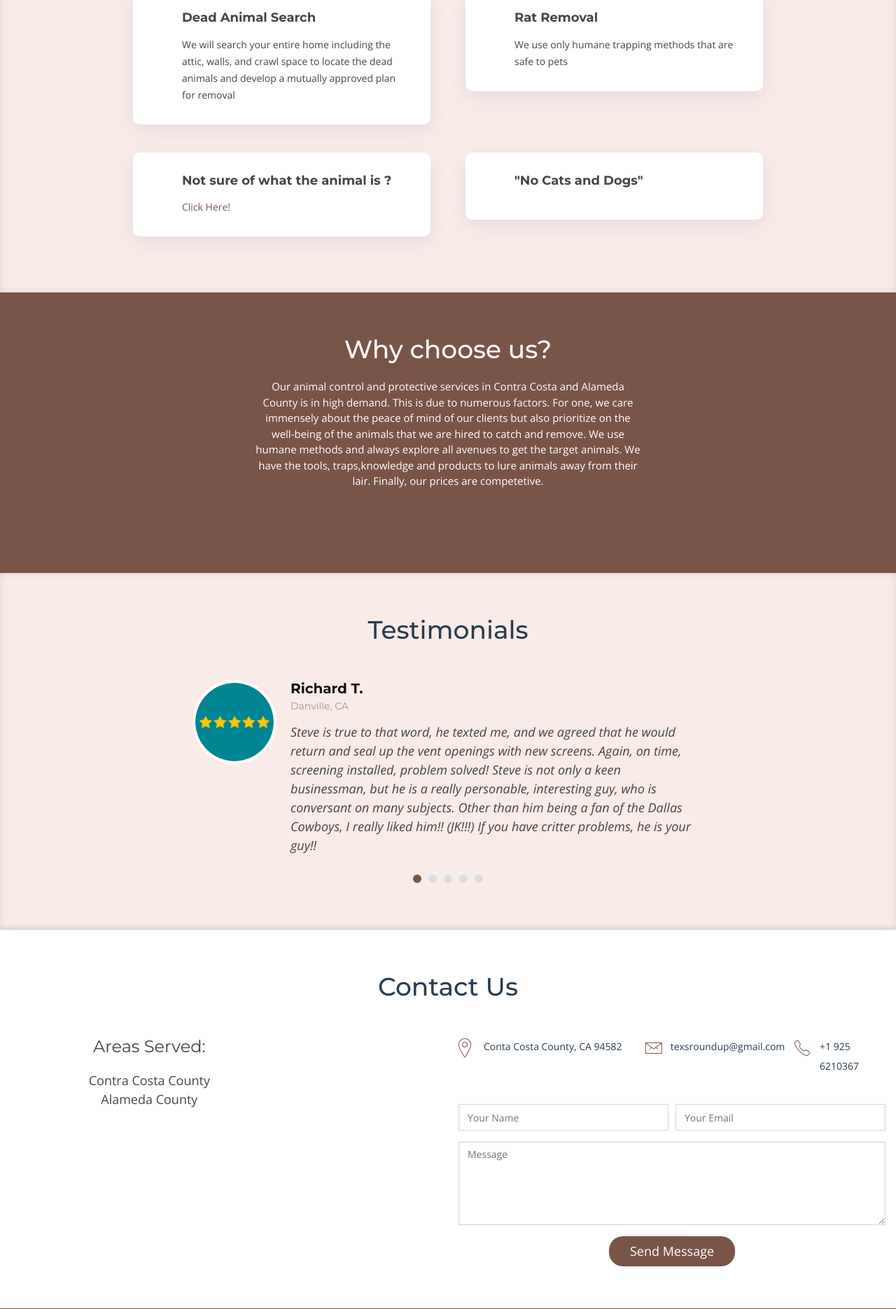
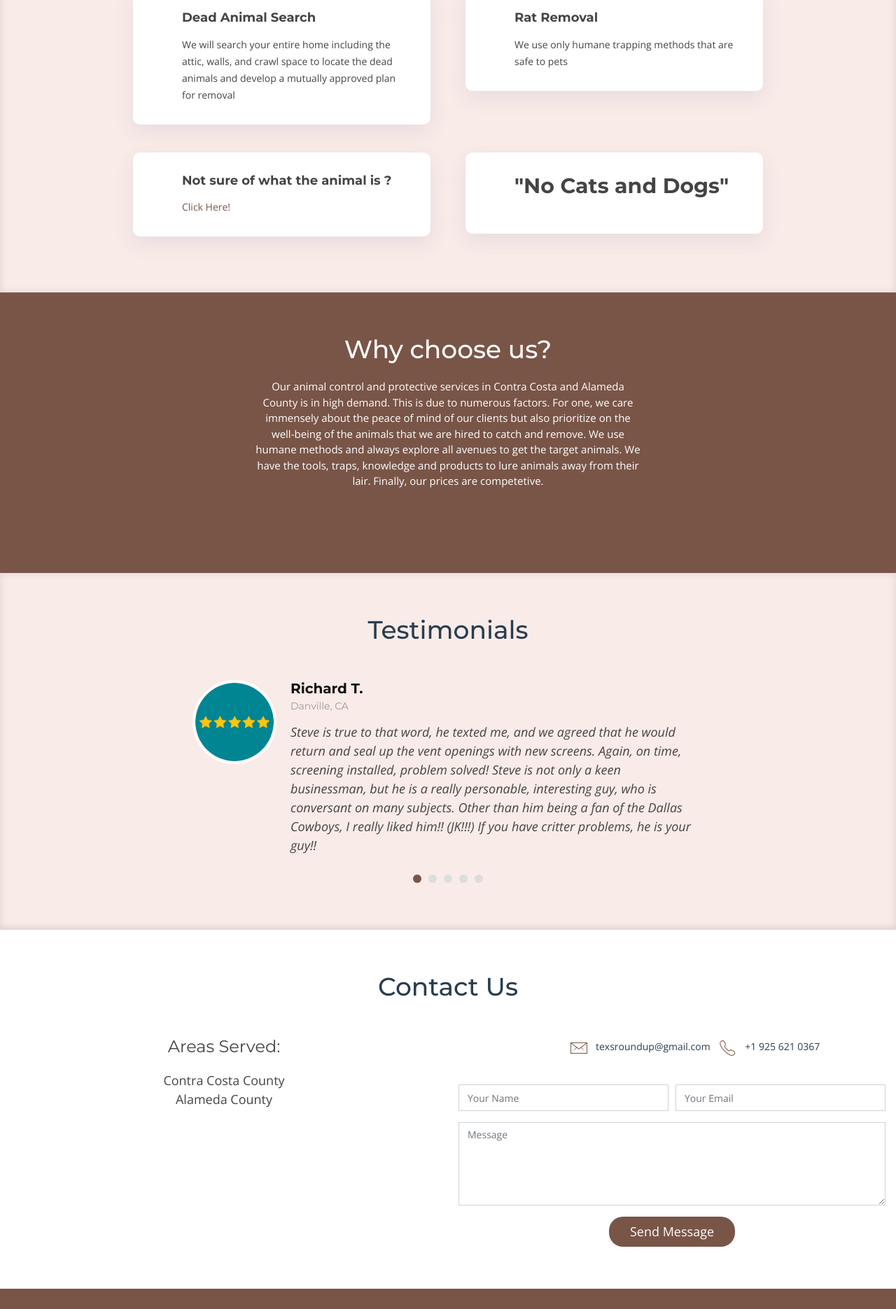
Before and after one commit to Pratistha98/Steve1, a PHP site: page /index.html in a window 1280 px wide. Shown: the part 2190-4061 px from the top of the page at 70% size. Run offline with PHP 8.4, Linux system fonts and the light colour scheme; some web fonts are replaced.

Commit message:
Dot nav and address reoval

```diff
--- a/css/style.css
+++ b/css/style.css
@@ -696,7 +696,11 @@ body {
     margin-bottom: 15px;
     font-size: 18px;
   }
-
+#Dogs{
+    margin-left: 40px;
+    font-weight: 700;
+    font-size: 30px;
+  }
   #services .title a {
     color: #111;
   }
--- a/index.html
+++ b/index.html
@@ -200,7 +200,7 @@
           <div class="col-md-6 col-lg-5 wow bounceInUp" data-wow-delay="0.1s" data-wow-duration="1.4s">
             <div class="box">
               <!-- <div class="icon"><i class="ion-ios-speedometer-outline" style="color:#41cf2e;"></i></div> -->
-              <h4 class="title"> "No Cats and Dogs" </a></h4>
+              <h4 id ="Dogs"> "No Cats and Dogs" </a></h4>
             </div>
           </div>
 
@@ -235,7 +235,7 @@
           <p>Our animal control and protective services in Contra Costa and Alameda County is in high demand. This is due to numerous factors.
                For one, we care immensely about the peace of mind of our clients but also prioritize on the
                 well-being of the animals that we are hired to catch and remove. We use humane methods and always
-                explore all avenues to get the target animals. We have the tools, traps,knowledge and products
+                explore all avenues to get the target animals. We have the tools, traps, knowledge and products
                 to lure animals away from their lair. Finally, our prices are competetive.</p>
         </header>
 
@@ -540,7 +540,7 @@
             <!-- <div class="map mb-4 mb-lg-0" > -->
                <!-- frameborder="0" style="border:0; width: 100%; height: 312px;" allowfullscreen -->
                <div class="row">
-                <div class="col-md-8">
+                <div class="col-md-12">
                 <h4 style="text-align:center;"> Areas Served:</h4>
                <p style="text-align:center;">
                  Contra Costa County  </br>
@@ -552,17 +552,16 @@
 
           <div class="col-lg-6">
             <div class="row">
-              <div class="col-md-5 info">
-                <i class="ion-ios-location-outline"></i>
-                <p>Conta Costa County, CA 94582</p>
+              <div class="col-md-3 info">
+
               </div>
               <div class="col-md-4 info">
                 <i class="ion-ios-email-outline"></i>
                 <p>texsroundup@gmail.com</p>
               </div>
-              <div class="col-md-3 info">
+              <div class="col-md-4 info">
                 <a href = "tel:9256210367"> <i class="ion-ios-telephone-outline"></i> </a>
-                <p>+1 925 6210367</p>
+                <p>+1 925 621 0367</p>
               </div>
             </div>
 
@@ -605,9 +604,9 @@
           <div class="col-lg-4 col-md-6 footer-links">
             <h4>Useful Links</h4>
             <ul>
-              <li><a href="#">Home</a></li>
-              <li><a href="#">About us</a></li>
-              <li><a href="#">Services</a></li>
+              <li><a href="#intro">Home</a></li>
+              <li><a href="#about">About us</a></li>
+              <li><a href="#services">Services</a></li>
 
             </ul>
           </div>
@@ -615,8 +614,6 @@
           <div class="col-lg-5 col-md-6 footer-contact">
             <h4>Contact Us</h4>
             <p>
-              San Ramon, CA 94582<br>
-              United States <br>
               <strong>Phone:</strong> +1 925 621 0367<br>
               <strong>Email:</strong> texsroundup@gmail.com<br>
             </p>
--- a/js/main.js
+++ b/js/main.js
@@ -123,11 +123,11 @@ document.getElementsByClassName(weekday[d.getDay()])[0].classList.add("todaysDay
       });
     });
 
-    // Testimonials carousel (uses the Owl Carousel library)
+   // Testimonials carousel (uses the Owl Carousel library)
     $(".testimonials-carousel").owlCarousel({
-      autoplay: true,
+      //autoplay: true,
       dots: true,
-      loop: true,
+      //loop: true,
       items: 1
     });
 
```
Also changed, not shown: media.html (+5 -13 lines), 1 other file.
